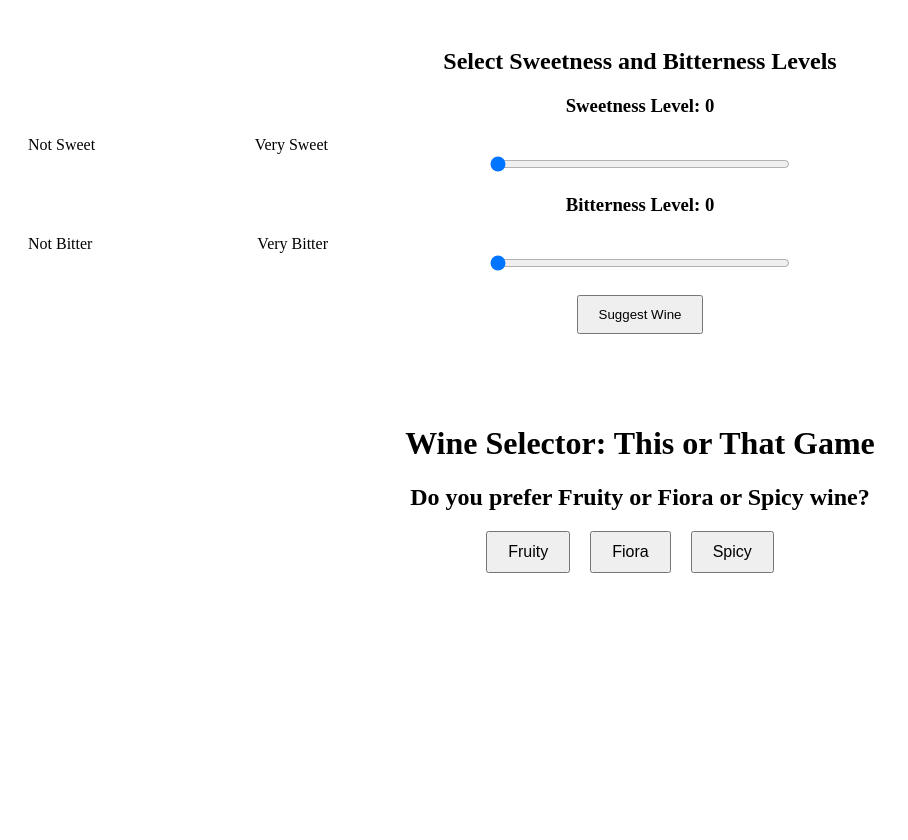
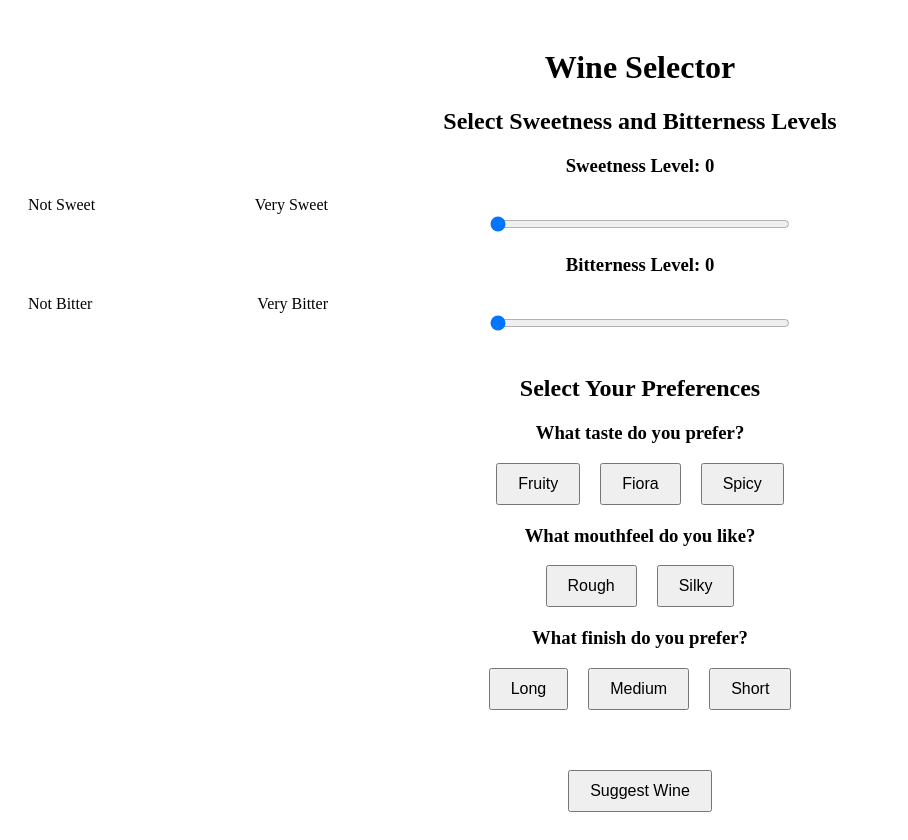
Before and after one commit to MarkPhamm/Southern-Glazers-Brand-Explorer, a Next.js app: page /components in a window 1280 px wide. Shown: the whole page, without its empty margins (0-908 px from the left). Before the commit the page ends 800 px from the top, so only its background shows below. Built offline with nearby package versions, Linux system fonts and the light colour scheme.

Commit message:
Second draft of this or that game

```diff
--- a/app/components/page.tsx
+++ b/app/components/page.tsx
@@ -1,13 +1,182 @@
-import WineSelectorGame from "./games/thisorthat/page";
-import SweetnessBitternessSlider from "./games/slider/page";
+"use client"; // Required for client-side rendering
 
-export default function Games(){
-    return(
+import { useState } from "react";
+
+// Fake data for wines
+const wines = [
+  { id: 1, name: "Riesling", sweetness: 8, bitterness: 1, choices: ["Fruity", "Rough", "Long"] },
+  { id: 2, name: "Chardonnay", sweetness: 5, bitterness: 3, choices: ["Fiora", "Silky", "Medium"] },
+  { id: 3, name: "Cabernet Sauvignon", sweetness: 2, bitterness: 7, choices: ["Spicy", "Rough", "Long"] },
+  { id: 4, name: "Sauvignon Blanc", sweetness: 4, bitterness: 5, choices: ["Spicy", "Silky", "Short"] },
+  { id: 5, name: "Merlot", sweetness: 3, bitterness: 4, choices: ["Fruity", "Silky", "Short"] },
+  { id: 6, name: "Pinot Noir", sweetness: 3, bitterness: 2, choices: ["Fiora", "Silky", "Long"] },
+  { id: 7, name: "Zinfandel", sweetness: 6, bitterness: 4, choices: ["Spicy", "Rough", "Medium"] },
+];
+
+const CombinedWineComponent = () => {
+  // Sweetness and bitterness levels for slider
+  const [sweetnessLevel, setSweetnessLevel] = useState(0);
+  const [bitternessLevel, setBitternessLevel] = useState(0);
+  const [selectedChoices, setSelectedChoices] = useState({
+    taste: "",
+    texture: "",
+    finish: "",
+  });
+  const [suggestedWine, setSuggestedWine] = useState("");
+
+  // Suggest wine based on sweetness, bitterness, and user choices
+  const suggestWine = () => {
+    const foundWine = wines.find(
+      (wine) =>
+        wine.sweetness >= sweetnessLevel - 1 &&
+        wine.sweetness <= sweetnessLevel + 1 &&
+        wine.bitterness >= bitternessLevel - 1 &&
+        wine.bitterness <= bitternessLevel + 1 &&
+        wine.choices.includes(selectedChoices.taste) &&
+        wine.choices.includes(selectedChoices.texture) &&
+        wine.choices.includes(selectedChoices.finish)
+    );
+
+    if (foundWine) {
+      setSuggestedWine(foundWine.name);
+    } else {
+      setSuggestedWine("No wine found matching your preferences.");
+    }
+  };
+
+  // Handle user choice selection
+  const handleChoiceChange = (category: string, choice: string) => {
+    setSelectedChoices((prevChoices) => ({
+      ...prevChoices,
+      [category]: choice,
+    }));
+  };
+
+  return (
+    <div style={{ textAlign: "center", padding: "20px" }}>
+      <h1>Wine Selector</h1>
+
+      {/* Sweetness and Bitterness Slider Section */}
+      <div style={{ marginBottom: "40px" }}>
+        <h2>Select Sweetness and Bitterness Levels</h2>
+
         <div>
-        <>
-            <SweetnessBitternessSlider></SweetnessBitternessSlider>
-            <WineSelectorGame></WineSelectorGame>
-        </>
+          <h3>Sweetness Level: {sweetnessLevel}</h3>
+          <div style={{ display: "flex", justifyContent: "space-between", width: "300px" }}>
+            <span>Not Sweet</span>
+            <span>Very Sweet</span>
+          </div>
+          <input
+            type="range"
+            min="0"
+            max="10"
+            value={sweetnessLevel}
+            onChange={(e) => setSweetnessLevel(parseInt(e.target.value, 10))}
+            style={{ width: "300px" }}
+          />
         </div>
-    )
-}
+
+        <div>
+          <h3>Bitterness Level: {bitternessLevel}</h3>
+          <div style={{ display: "flex", justifyContent: "space-between", width: "300px" }}>
+            <span>Not Bitter</span>
+            <span>Very Bitter</span>
+          </div>
+          <input
+            type="range"
+            min="0"
+            max="10"
+            value={bitternessLevel}
+            onChange={(e) => setBitternessLevel(parseInt(e.target.value, 10))}
+            style={{ width: "300px" }}
+          />
+        </div>
+      </div>
+
+      {/* Wine Choice Section */}
+      <div style={{ marginBottom: "40px" }}>
+        <h2>Select Your Preferences</h2>
+
+        {/* Taste Choices */}
+        <div>
+          <h3>What taste do you prefer?</h3>
+          <button
+            style={{ marginRight: "20px", padding: "10px 20px", fontSize: "16px" }}
+            onClick={() => handleChoiceChange("taste", "Fruity")}
+          >
+            Fruity
+          </button>
+          <button
+            style={{ marginRight: "20px", padding: "10px 20px", fontSize: "16px" }}
+            onClick={() => handleChoiceChange("taste", "Fiora")}
+          >
+            Fiora
+          </button>
+          <button
+            style={{ padding: "10px 20px", fontSize: "16px" }}
+            onClick={() => handleChoiceChange("taste", "Spicy")}
+          >
+            Spicy
+          </button>
+        </div>
+
+        {/* Texture Choices */}
+        <div style={{ marginTop: "20px" }}>
+          <h3>What mouthfeel do you like?</h3>
+          <button
+            style={{ marginRight: "20px", padding: "10px 20px", fontSize: "16px" }}
+            onClick={() => handleChoiceChange("texture", "Rough")}
+          >
+            Rough
+          </button>
+          <button
+            style={{ padding: "10px 20px", fontSize: "16px" }}
+            onClick={() => handleChoiceChange("texture", "Silky")}
+          >
+            Silky
+          </button>
+        </div>
+
+        {/* Finish Choices */}
+        <div style={{ marginTop: "20px" }}>
+          <h3>What finish do you prefer?</h3>
+          <button
+            style={{ marginRight: "20px", padding: "10px 20px", fontSize: "16px" }}
+            onClick={() => handleChoiceChange("finish", "Long")}
+          >
+            Long
+          </button>
+          <button
+            style={{ marginRight: "20px", padding: "10px 20px", fontSize: "16px" }}
+            onClick={() => handleChoiceChange("finish", "Medium")}
+          >
+            Medium
+          </button>
+          <button
+            style={{ padding: "10px 20px", fontSize: "16px" }}
+            onClick={() => handleChoiceChange("finish", "Short")}
+          >
+            Short
+          </button>
+        </div>
+      </div>
+
+      {/* Suggest Wine Button */}
+      <button
+        onClick={suggestWine}
+        style={{ marginTop: "20px", padding: "10px 20px", fontSize: "16px" }}
+      >
+        Suggest Wine
+      </button>
+
+      {/* Suggested Wine Display */}
+      {suggestedWine && (
+        <div style={{ marginTop: "40px", fontSize: "20px", fontWeight: "bold" }}>
+          Suggested Wine: {suggestedWine}
+        </div>
+      )}
+    </div>
+  );
+};
+
+export default CombinedWineComponent;
```
